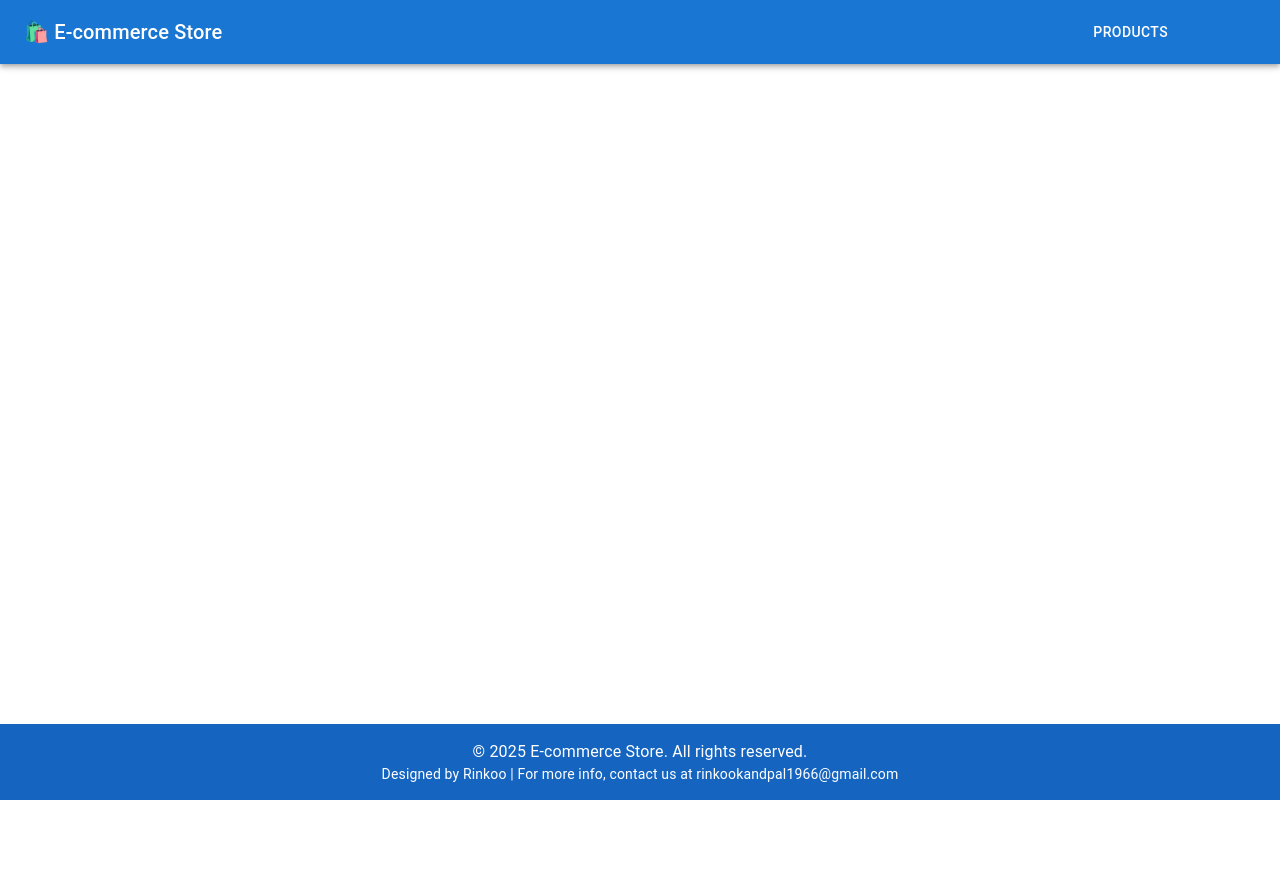
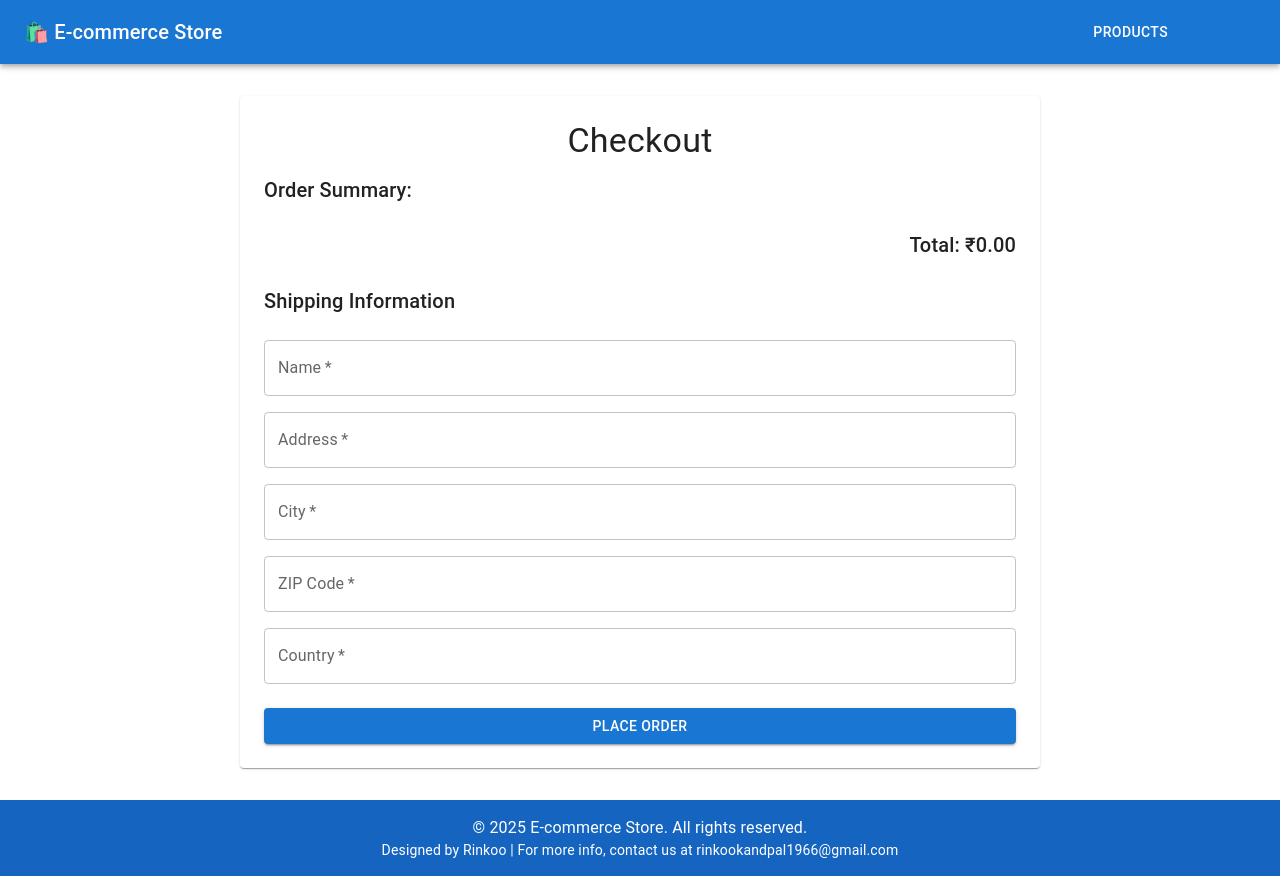
Before and after one commit to Rinkoo-ctrl/frontend-ecommerce-system, a React (Create React App) app: page /checkout in a window 1280 px wide. Before the commit the page ends 800 px from the top, so only its background shows below. Built offline with nearby package versions, Linux system fonts and the light colour scheme; some icons are missing.

Commit message:
Add the concept of checkout

```diff
--- a/src/App.js
+++ b/src/App.js
@@ -5,6 +5,7 @@ import Navbar from "./components/Navbar";
 import Footer from "./components/Footer";
 import ProductPage from "./pages/ProductPage";
 import CartPage from "./pages/CartPage";
+import CheckoutPage from "./pages/CheckoutPage";
 import { Box } from "@mui/material";
 
 const App = () => {
@@ -18,6 +19,7 @@ const App = () => {
             <Routes>
               <Route path="/" element={<ProductPage />} />
               <Route path="/cart" element={<CartPage />} />
+              <Route path="/checkout" element={<CheckoutPage />} />
             </Routes>
           </Box>
           <Footer />
--- a/src/components/Cart.js
+++ b/src/components/Cart.js
@@ -1,13 +1,15 @@
 import React from "react";
-import { List, ListItem, Typography, Paper, Box, IconButton } from "@mui/material";
+import { List, ListItem, Typography, Paper, Box, IconButton, Button } from "@mui/material";
 import { useDispatch } from "react-redux";
 import { removeFromCart, decreaseQuantity, addToCart } from "../redux/cartSlice";
 import RemoveIcon from "@mui/icons-material/Remove";
 import AddIcon from "@mui/icons-material/Add";
 import DeleteIcon from "@mui/icons-material/Delete";
+import { useNavigate } from "react-router-dom";
 
 const Cart = ({ cart }) => {
     const dispatch = useDispatch();
+    const navigate = useNavigate();
     const total = cart.reduce((acc, item) => acc + item.price * (item.quantity || 1), 0);
 
     return (
@@ -30,6 +32,7 @@ const Cart = ({ cart }) => {
                     Your cart is empty.
                 </Typography>
             ) : (
+                <>
                     <List>
                         {cart.map((item) => (
                             <ListItem
@@ -92,10 +95,28 @@ const Cart = ({ cart }) => {
                             </ListItem>
                         ))}
                     </List>
+
+                    {/* Total Price & Checkout Button in one line */}
+                    <Box
+                        sx={{
+                            mt: 3,
+                            display: "flex",
+                            justifyContent: "space-between",
+                            alignItems: "center"
+                        }}
+                    >
+                        <Typography variant="h6">Total: ₹{total.toFixed(2)}</Typography>
+                        <Button
+                            variant="contained"
+                            color="primary"
+                            size="large"
+                            onClick={() => navigate("/checkout")} // 👈 Navigate to Checkout Page
+                        >
+                            Checkout
+                        </Button>
+                    </Box>
+                </>
             )}
-      <Box sx={{ mt: 3, textAlign: "right" }}>
-        <Typography variant="h6">Total: ₹{total.toFixed(2)}</Typography>
-      </Box>
         </Paper>
     );
 };
--- /dev/null
+++ b/src/pages/CheckoutPage.js
@@ -0,0 +1,127 @@
+import React, { useState } from "react";
+import { useSelector, useDispatch } from "react-redux";
+import {
+    Container,
+    Typography,
+    Box,
+    TextField,
+    Button,
+    Paper,
+    List,
+    ListItem,
+    ListItemText,
+} from "@mui/material";
+import { useNavigate } from "react-router-dom";
+import { clearCart } from "../redux/cartSlice";
+
+const CheckoutPage = () => {
+    // Get cart items from Redux
+    const cart = useSelector((state) => state.cart.items);
+    const total = cart.reduce((acc, item) => acc + item.price * item.quantity, 0);
+    const dispatch = useDispatch();
+    const navigate = useNavigate();
+
+    // State for shipping information
+    const [shippingInfo, setShippingInfo] = useState({
+        name: "",
+        address: "",
+        city: "",
+        zip: "",
+        country: "",
+    });
+
+    const handleChange = (e) => {
+        setShippingInfo({ ...shippingInfo, [e.target.name]: e.target.value });
+    };
+
+    const handlePlaceOrder = (e) => {
+        e.preventDefault();
+        // In a real app, process payment and order creation here.
+        alert("Order placed successfully!");
+        dispatch(clearCart());
+        navigate("/");
+    };
+
+    return (
+        <Container sx={{ mt: 4 }}>
+            <Paper sx={{ p: 3, maxWidth: "800px", margin: "auto" }}>
+                <Typography variant="h4" gutterBottom align="center">
+                    Checkout
+                </Typography>
+
+                <Typography variant="h6" gutterBottom>
+                    Order Summary:
+                </Typography>
+                <List>
+                    {cart.map((item) => (
+                        <ListItem key={item.id}>
+                            <ListItemText
+                                primary={`${item.title} x ${item.quantity}`}
+                                secondary={`Price: ₹${item.price} | Subtotal: ₹${(item.price * item.quantity).toFixed(2)}`}
+                            />
+                        </ListItem>
+                    ))}
+                </List>
+                <Typography variant="h6" align="right">
+                    Total: ₹{total.toFixed(2)}
+                </Typography>
+
+                <Box component="form" sx={{ mt: 3 }} onSubmit={handlePlaceOrder}>
+                    <Typography variant="h6" gutterBottom>
+                        Shipping Information
+                    </Typography>
+                    <TextField
+                        fullWidth
+                        label="Name"
+                        name="name"
+                        value={shippingInfo.name}
+                        onChange={handleChange}
+                        sx={{ mt: 2 }}
+                        required
+                    />
+                    <TextField
+                        fullWidth
+                        label="Address"
+                        name="address"
+                        value={shippingInfo.address}
+                        onChange={handleChange}
+                        sx={{ mt: 2 }}
+                        required
+                    />
+                    <TextField
+                        fullWidth
+                        label="City"
+                        name="city"
+                        value={shippingInfo.city}
+                        onChange={handleChange}
+                        sx={{ mt: 2 }}
+                        required
+                    />
+                    <TextField
+                        fullWidth
+                        label="ZIP Code"
+                        name="zip"
+                        value={shippingInfo.zip}
+                        onChange={handleChange}
+                        sx={{ mt: 2 }}
+                        required
+                    />
+                    <TextField
+                        fullWidth
+                        label="Country"
+                        name="country"
+                        value={shippingInfo.country}
+                        onChange={handleChange}
+                        sx={{ mt: 2 }}
+                        required
+                    />
+                    <Button variant="contained" color="primary" fullWidth sx={{ mt: 3 }} type="submit">
+                        Place Order
+                    </Button>
+                </Box>
+            </Paper>
+        </Container>
+    );
+};
+
+export default CheckoutPage;
--- a/src/redux/cartSlice.js
+++ b/src/redux/cartSlice.js
@@ -10,7 +10,6 @@ const cartSlice = createSlice({
     reducers: {
         addToCart(state, action) {
             const product = action.payload;
-
             const existingProduct = state.items.find((item) => item.id === product.id);
             if (existingProduct) {
                 existingProduct.quantity = (existingProduct.quantity || 1) + 1;
@@ -21,7 +20,6 @@ const cartSlice = createSlice({
         removeFromCart(state, action) {
             state.items = state.items.filter((item) => item.id !== action.payload);
         },
-
         decreaseQuantity(state, action) {
             const productId = action.payload;
             const existingProduct = state.items.find((item) => item.id === productId);
@@ -33,8 +31,11 @@ const cartSlice = createSlice({
                 }
             }
         },
+        clearCart(state) {
+            state.items = [];
+        },
     },
 });
 
-export const { addToCart, removeFromCart, decreaseQuantity } = cartSlice.actions;
+export const { addToCart, removeFromCart, decreaseQuantity, clearCart } = cartSlice.actions;
 export default cartSlice.reducer;
```
Lines whose indentation alone changed are shown as unchanged.
